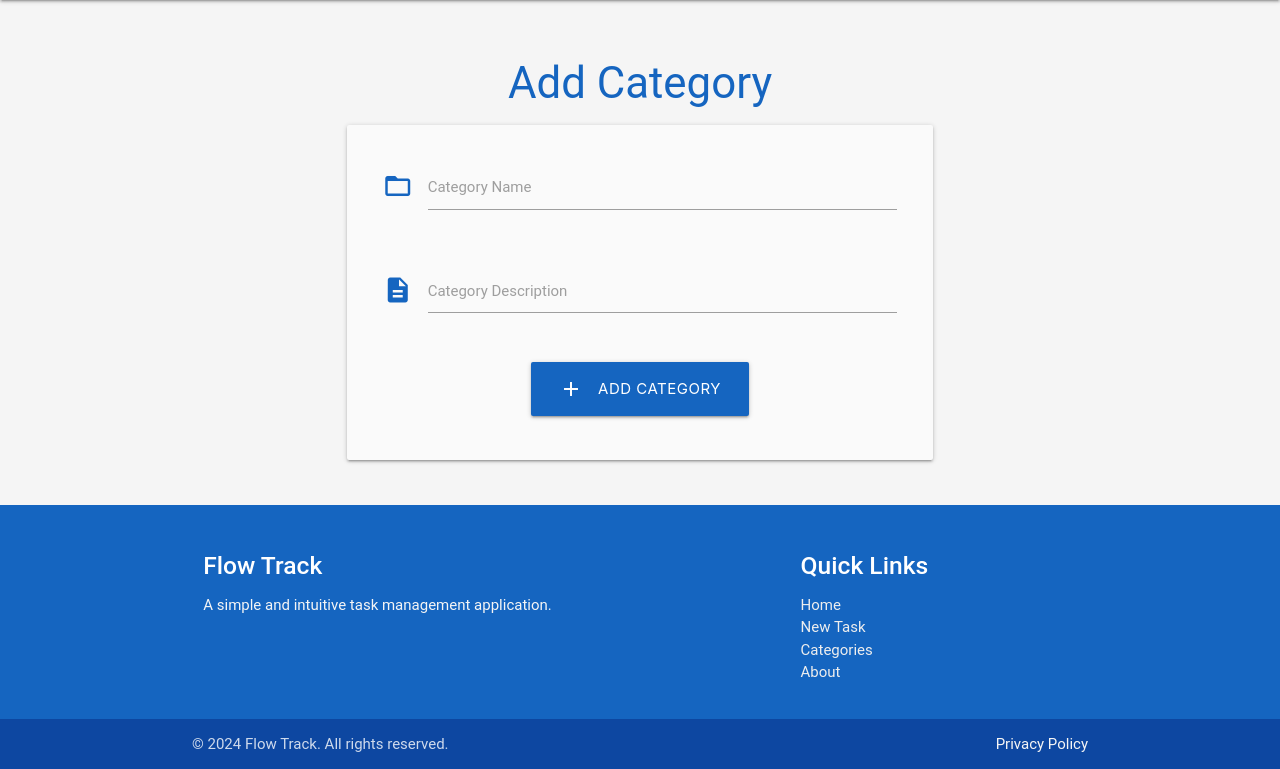
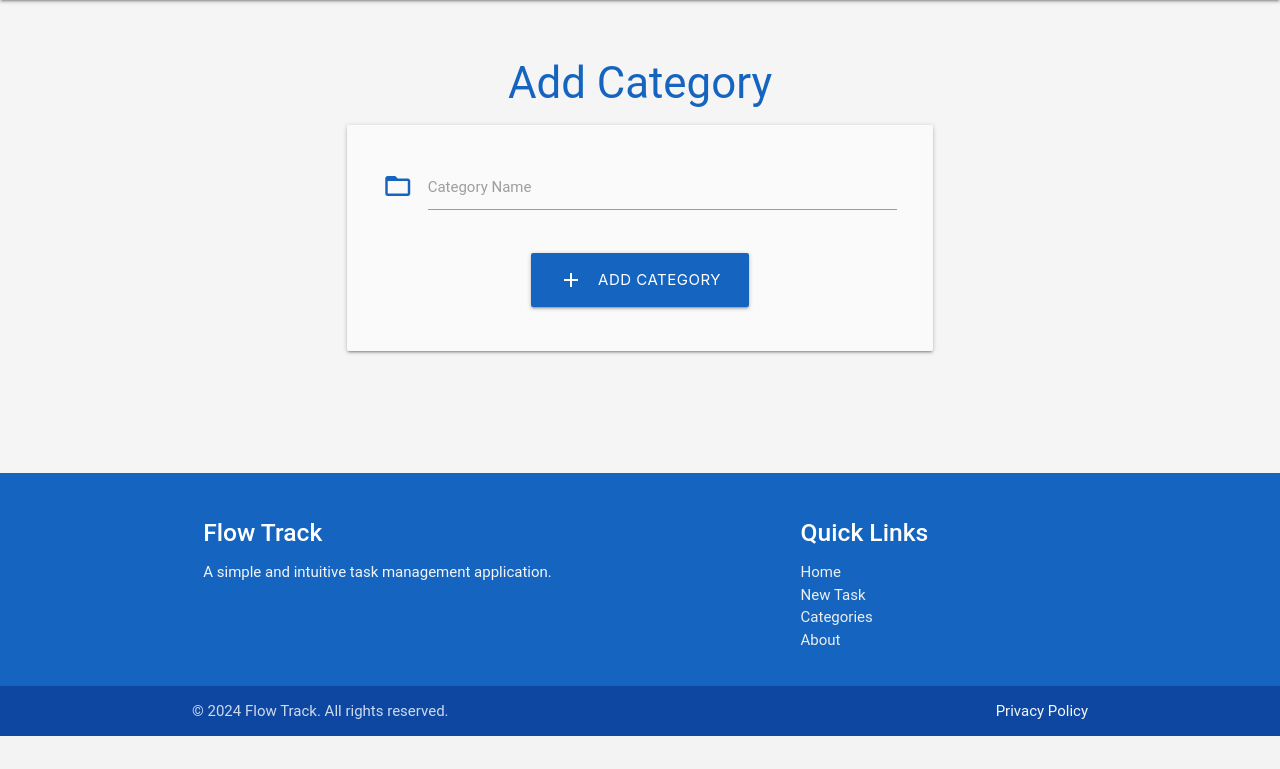
Before and after one commit to yosephdev/flow-track, a Python web app: template taskmanager/templates/add_category.html in a window 1280 px wide. Shown: the part 64-833 px from the top of the page. After the commit the page ends 800 px from the top, so only its background shows below. Run offline with Jinja, Linux system fonts and the light colour scheme; the template is opened without the code that fills it, so the values that code supplies are empty.

Commit message:
fix: Remove category description

```diff
--- a/taskmanager/templates/add_category.html
+++ b/taskmanager/templates/add_category.html
@@ -10,16 +10,9 @@
       <div class="row">
         <div class="input-field col s12">
           <i class="material-icons prefix blue-text text-darken-3">folder_open</i>
-          <input id="category_name" name="category_name" minlength="3" maxlength="25" type="text" class="validate" required>
+          <input id="category_name" name="category_name" minlength="3" maxlength="25" type="text" class="validate"
+            required>
           <label for="category_name">Category Name</label>
-        </div>
-      </div>
-      <!-- category description -->
-      <div class="row">
-        <div class="input-field col s12">
-          <i class="material-icons prefix blue-text text-darken-3">description</i>
-          <textarea id="category_description" name="category_description" class="materialize-textarea validate" required></textarea>
-          <label for="category_description">Category Description</label>
         </div>
       </div>
       <!-- submit button -->
```
